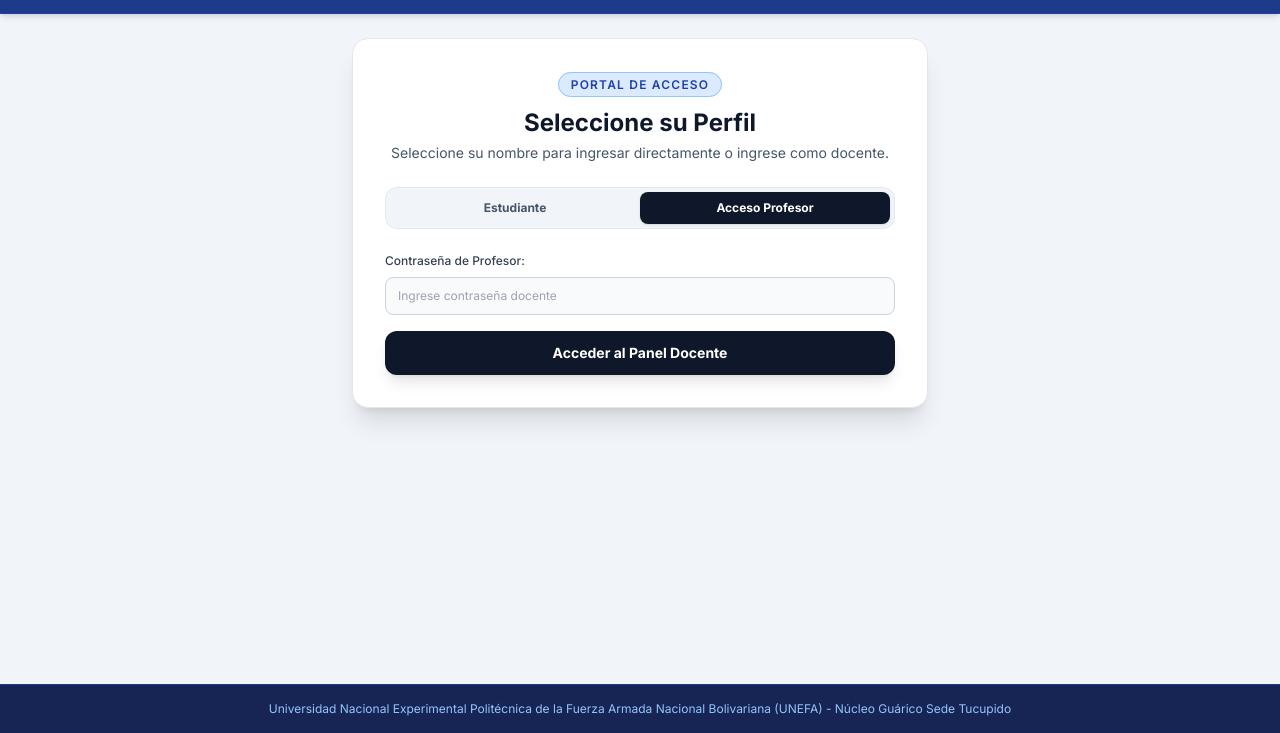
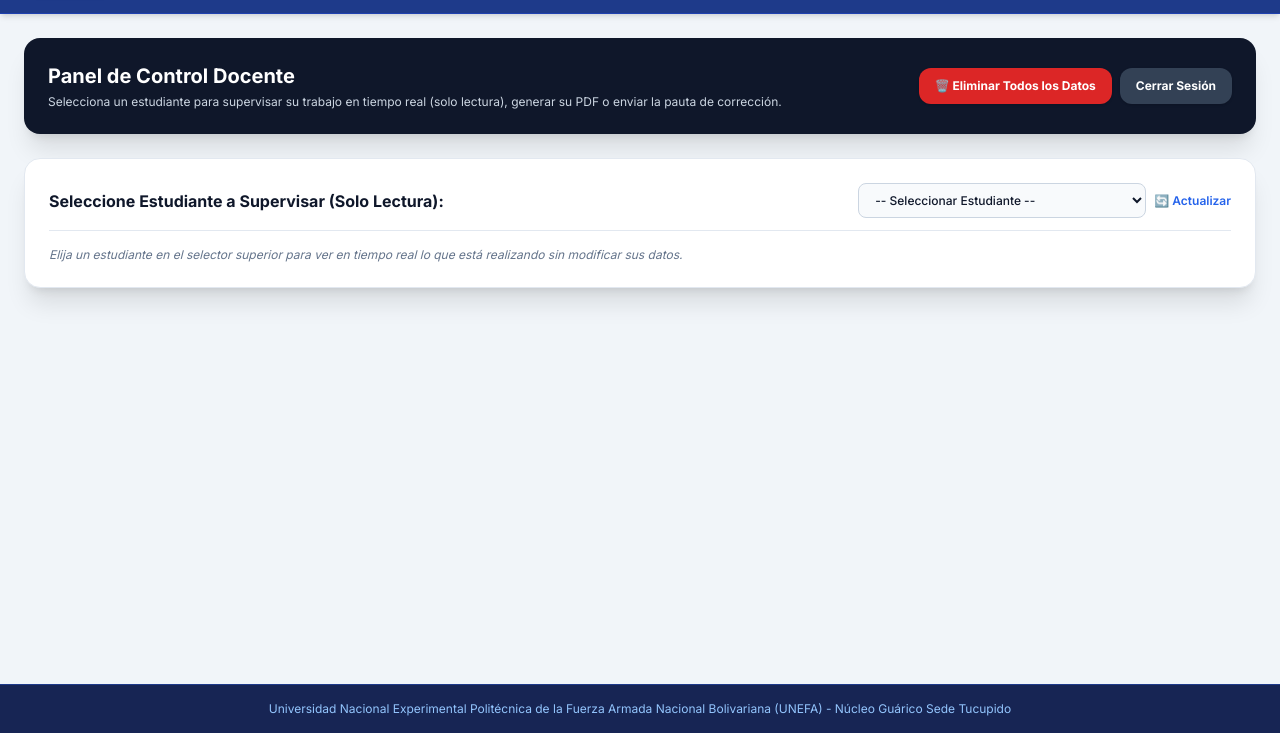
Before and after one commit to cesarengifo13-rgb/EvaluacionDSunefa, a plain HTML site: page firebase.html in a window 1280 px wide. Both pictures are taken after a click on the button "Acceso Profesor". Shown: the part 67-800 px from the top of the page. Drawn offline with nearby package versions, Linux system fonts and the light colour scheme; no server answers.

Commit message:
Actualizar firebase.html

```diff
--- a/firebase.html
+++ b/firebase.html
@@ -69,13 +69,13 @@
             <div class="text-center">
                 <span class="bg-blue-100 text-blue-800 border border-blue-300 text-xs font-semibold px-3 py-1 rounded-full uppercase tracking-widest">Portal de Acceso</span>
                 <h2 class="text-2xl font-bold mt-3 text-slate-900">Seleccione su Perfil</h2>
-                <p class="text-sm text-slate-600 mt-1">Seleccione su nombre para ingresar directamente o ingrese como docente.</p>
+                <p class="text-sm text-slate-600 mt-1">Seleccione su nombre para ingresar directamente o abra el módulo docente.</p>
             </div>
 
             <!-- Selector de Perfil -->
             <div class="flex rounded-xl bg-slate-100 p-1 border border-slate-200">
                 <button type="button" id="tab-student" onclick="switchProfile('student')" class="flex-1 py-2 text-xs font-bold rounded-lg transition bg-blue-700 text-white shadow">Estudiante</button>
-                <button type="button" id="tab-teacher" onclick="switchProfile('teacher');" class="flex-1 py-2 text-xs font-bold rounded-lg transition text-slate-600 hover:text-slate-900">Acceso Profesor</button>
+                <button type="button" id="tab-teacher" onclick="openTeacherDirect()" class="flex-1 py-2 text-xs font-bold rounded-lg transition text-slate-600 hover:text-slate-900">Acceso Profesor</button>
             </div>
 
             <!-- PERFIL ESTUDIANTE -->
@@ -88,17 +88,6 @@
                 </div>
                 <button type="button" onclick="loginStudent()" class="w-full bg-blue-700 hover:bg-blue-800 text-white font-bold py-3.5 rounded-xl transition shadow-lg text-sm">
                     Ingresar al Laboratorio de Práctica
-                </button>
-            </div>
-
-            <!-- PERFIL PROFESOR -->
-            <div id="profile-teacher-container" class="hidden space-y-4">
-                <div class="space-y-2">
-                    <label class="block text-slate-700 font-medium text-xs">Contraseña de Profesor:</label>
-                    <input type="password" id="teacher-password" placeholder="Ingrese contraseña docente" class="w-full bg-slate-50 border border-slate-300 rounded-lg px-3 py-2.5 text-xs text-slate-900 focus:ring-2 focus:ring-blue-500 outline-none">
-                </div>
-                <button type="button" onclick="verifyTeacher()" class="w-full bg-slate-900 hover:bg-slate-800 text-white font-bold py-3 rounded-xl transition shadow-lg text-sm">
-                    Acceder al Panel Docente
                 </button>
             </div>
         </section>
@@ -362,30 +351,17 @@
             const btnStudent = document.getElementById('tab-student');
             const btnTeacher = document.getElementById('tab-teacher');
             const boxStudent = document.getElementById('profile-student-container');
-            const boxTeacher = document.getElementById('profile-teacher-container');
 
-            if (profile === 'student') {
             btnStudent.className = "flex-1 py-2 text-xs font-bold rounded-lg transition bg-blue-700 text-white shadow";
             btnTeacher.className = "flex-1 py-2 text-xs font-bold rounded-lg transition text-slate-600 hover:text-slate-900";
             boxStudent.classList.remove('hidden');
-                boxTeacher.classList.add('hidden');
-            } else {
-                btnTeacher.className = "flex-1 py-2 text-xs font-bold rounded-lg transition bg-slate-900 text-white shadow";
-                btnStudent.className = "flex-1 py-2 text-xs font-bold rounded-lg transition text-slate-600 hover:text-slate-900";
-                boxTeacher.classList.remove('hidden');
-                boxStudent.classList.add('hidden');
-            }
         };
 
-        window.verifyTeacher = function() {
-            const pass = document.getElementById('teacher-password').value;
-            if (pass === "unefa2026" || pass === "admin123") {
+        window.openTeacherDirect = function() {
+            sessionData.isTeacherMode = true;
             document.getElementById('view-setup').classList.add('hidden');
             document.getElementById('view-teacher-dashboard').classList.remove('hidden');
             loadTeacherDashboard();
-            } else {
-                alert('⚠️ Contraseña de profesor incorrecta.');
-            }
         };
 
         async function loadTeacherDashboard() {
@@ -419,13 +395,11 @@
             document.getElementById('workspace-subtitle').textContent = `Supervisando en tiempo real a ${sessionData.student.nombre} (C.I: ${sessionData.student.cedula}) — Modo Solo Lectura.`;
             document.getElementById('teacher-feedback-action-container').classList.remove('hidden');
 
-            // Ocultar botones de edición para el profesor
             ['btn-add-row-ex1', 'btn-add-row-ex2', 'btn-add-table-ex1', 'btn-add-table-ex2'].forEach(id => {
                 const btn = document.getElementById(id);
                 if (btn) btn.classList.add('hidden');
             });
 
-            // Mostrar estructura y vista previa en solo lectura
             document.getElementById('container-normalizer-ex1').style.display = 'block';
             document.getElementById('container-normalizer-ex2').style.display = 'block';
         }
```
Lines whose indentation alone changed are shown as unchanged.
